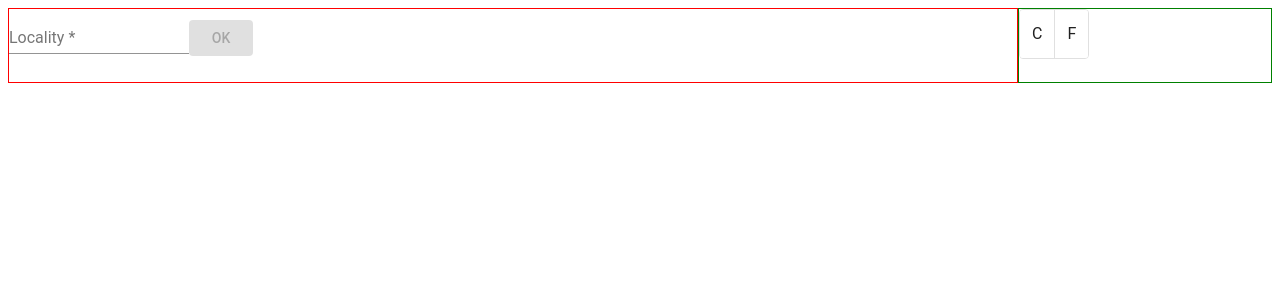
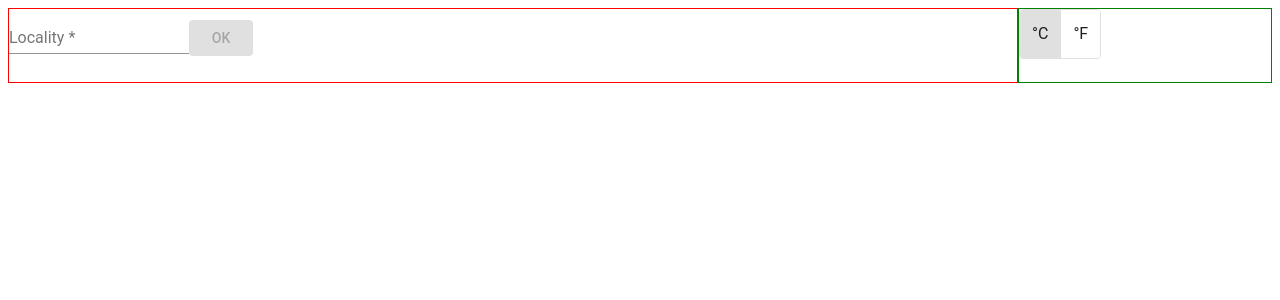
Before and after one commit to KulikovAlexej/weather-app, an Angular app: page /search in a window 1280 px wide. Shown: the top 300 px of the page. Built offline with nearby package versions, Linux system fonts and the light colour scheme.

Commit message:
add pipe for converting temperature;

```diff
--- a/src/app/app.component.html
+++ b/src/app/app.component.html
@@ -5,7 +5,10 @@
     </div>
 
     <div class="toggle-wrap">
-        <app-degrees-toggle></app-degrees-toggle>
+        <app-degrees-toggle
+            [isCelsius]="isCelsius$ | async"
+            (toggleDegrees)="toggleDegrees($event)"
+        ></app-degrees-toggle>
     </div>
 
 </div>
@@ -15,4 +18,5 @@
     [weather]="weather$ | async"
     [loading]="loading$ | async"
     [error]="error$ | async"
+    [isCelsius]="isCelsius$ | async"
 ></app-weather-details>
--- a/src/app/app.component.ts
+++ b/src/app/app.component.ts
@@ -16,9 +16,14 @@ export class AppComponent {
   weather$: Observable<IWeatherResponse> = this.weatherState.getWeather$();
   loading$: Observable<boolean> = this.weatherState.isLoading$().pipe(delay(0)); // error view checked
   error$: Observable<HttpErrorResponse> = this.weatherState.getError$();
+  isCelsius$: Observable<boolean> = this.weatherState.isCelsius$();
 
   constructor(
     private weatherState: WeatherStateService
   ) { }
 
+  toggleDegrees(isCelsius: boolean) {
+    this.weatherState.setCelsium(isCelsius);
+  }
+
 }
--- a/src/app/app.module.ts
+++ b/src/app/app.module.ts
@@ -22,6 +22,7 @@ import { PotentialLocalityListComponent } from './components/potential-locality-
 import { SearchLocalityContainerComponent } from './containers/search-locality-container/search-locality-container.component';
 import { CurrentLocalityContainerComponent } from './containers/current-locality-container/current-locality-container.component';
 import { ReactiveFormsModule } from '@angular/forms';
+import { Temperature } from './services/temperature.pipe';
 
 @NgModule({
   declarations: [
@@ -32,7 +33,8 @@ import { ReactiveFormsModule } from '@angular/forms';
     CurrentLocalityComponent,
     PotentialLocalityListComponent,
     SearchLocalityContainerComponent,
-    CurrentLocalityContainerComponent
+    CurrentLocalityContainerComponent,
+    Temperature
   ],
   imports: [
     BrowserModule,
--- a/src/app/components/degrees-toggle/degrees-toggle.component.html
+++ b/src/app/components/degrees-toggle/degrees-toggle.component.html
@@ -1,4 +1,4 @@
-<mat-button-toggle-group name="fontStyle" aria-label="Font Style">
-    <mat-button-toggle value="bold">C</mat-button-toggle>
-    <mat-button-toggle value="italic">F</mat-button-toggle>
+<mat-button-toggle-group (change)="onToggleDegrees($event)">
+    <mat-button-toggle [checked]="isCelsius" [value]="true">°C</mat-button-toggle>
+    <mat-button-toggle [checked]="!isCelsius" [value]="false">°F</mat-button-toggle>
 </mat-button-toggle-group>
--- a/src/app/components/degrees-toggle/degrees-toggle.component.ts
+++ b/src/app/components/degrees-toggle/degrees-toggle.component.ts
@@ -1,4 +1,5 @@
-import { Component, OnInit } from '@angular/core';
+import { Component, OnInit, Output, EventEmitter, Input } from '@angular/core';
+import { MatButtonToggleChange } from '@angular/material/button-toggle';
 
 @Component({
   selector: 'app-degrees-toggle',
@@ -7,9 +8,18 @@ import { Component, OnInit } from '@angular/core';
 })
 export class DegreesToggleComponent implements OnInit {
 
+  @Output() toggleDegrees = new EventEmitter<boolean>();
+  @Input() isCelsius: boolean;
+
   constructor() { }
 
   ngOnInit() {
   }
 
+  onToggleDegrees(event: MatButtonToggleChange): void {
+    const isCelcius: boolean = event.value;
+    this.toggleDegrees.emit(isCelcius);
+  }
+
+
 }
--- a/src/app/components/weather-details/weather-details.component.html
+++ b/src/app/components/weather-details/weather-details.component.html
@@ -5,7 +5,7 @@
     <p>Wind: {{ weather?.wind?.speed }} {{ weather?.wind?.deg }}</p>
     <p>Weather description {{ weather?.weather[0]?.main }}</p>
     <p>weather icon {{ weather?.weather[0]?.icon }}</p>
-    <p>weather temp {{ weather?.main?.temp }}</p>
+    <p>weather temp {{ weather?.main?.temp | temperatureConverter:isCelsius }}</p>
     <p>humidity(влажность) {{ weather?.main?.humidity }}</p>
     <p>облачность {{ weather?.clouds?.all }}</p>
 
--- a/src/app/components/weather-details/weather-details.component.ts
+++ b/src/app/components/weather-details/weather-details.component.ts
@@ -12,6 +12,7 @@ export class WeatherDetailsComponent implements OnInit {
   @Input() weather: IWeatherResponse;
   @Input() loading: boolean;
   @Input() error: HttpErrorResponse;
+  @Input() isCelsius: boolean;
 
   constructor() { }
 
--- /dev/null
+++ b/src/app/services/temperature.pipe.ts
@@ -0,0 +1,24 @@
+import { Pipe, PipeTransform } from '@angular/core';
+
+@Pipe({
+    name: 'temperatureConverter'
+})
+export class Temperature implements PipeTransform {
+    transform(calvinDegree: number, isCelsium?: boolean): string {
+        if(typeof(calvinDegree) !== 'number') {
+            return null;
+        }
+        return isCelsium ? calvinToCelsium(calvinDegree) : calvinToFarengeit(calvinDegree);
+    }
+}
+
+
+function calvinToCelsium(calvin: number): string {
+    const celciusDegrees = calvin - 273.15;
+    return `${celciusDegrees.toFixed(1)} °C`;
+}
+
+function calvinToFarengeit(calvin: number): string {
+    const farengeitDegrees = 9 * (calvin - 273.15)/5 + 32;
+    return `${farengeitDegrees.toFixed(1)} °F`;
+}
--- a/src/app/services/weather-state.service.ts
+++ b/src/app/services/weather-state.service.ts
@@ -51,6 +51,10 @@ export class WeatherStateService {
     this.state.next({ ...this.state.getValue(), error, loading: false, weather: null });
   }
 
+  setCelsium(inCelsius: boolean) {
+    this.state.next({ ...this.state.getValue(), inCelsius });
+  }
+
   getWeather$(): Observable<IWeatherResponse> {
     return this.getState$().pipe(
       map(state => state.weather),
@@ -65,6 +69,13 @@ export class WeatherStateService {
     )
   }
 
+  isCelsius$(): Observable<boolean> {
+    return this.getState$().pipe(
+      map(state => state.inCelsius),
+      distinctUntilChanged()
+    )
+  }
+
   getError$(): Observable<HttpErrorResponse> {
     return this.getState$().pipe(
       map(state => state.error),
```
